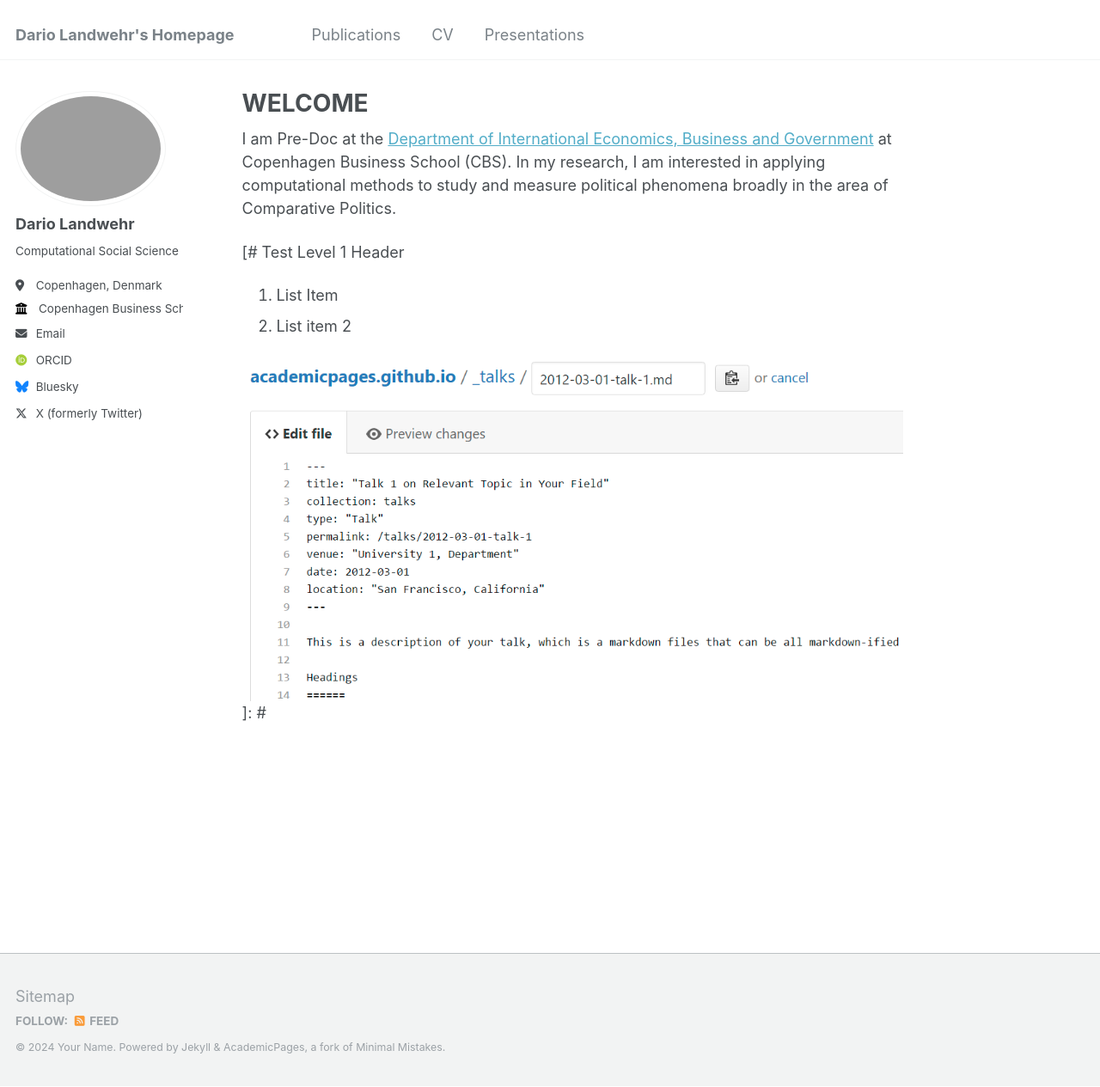
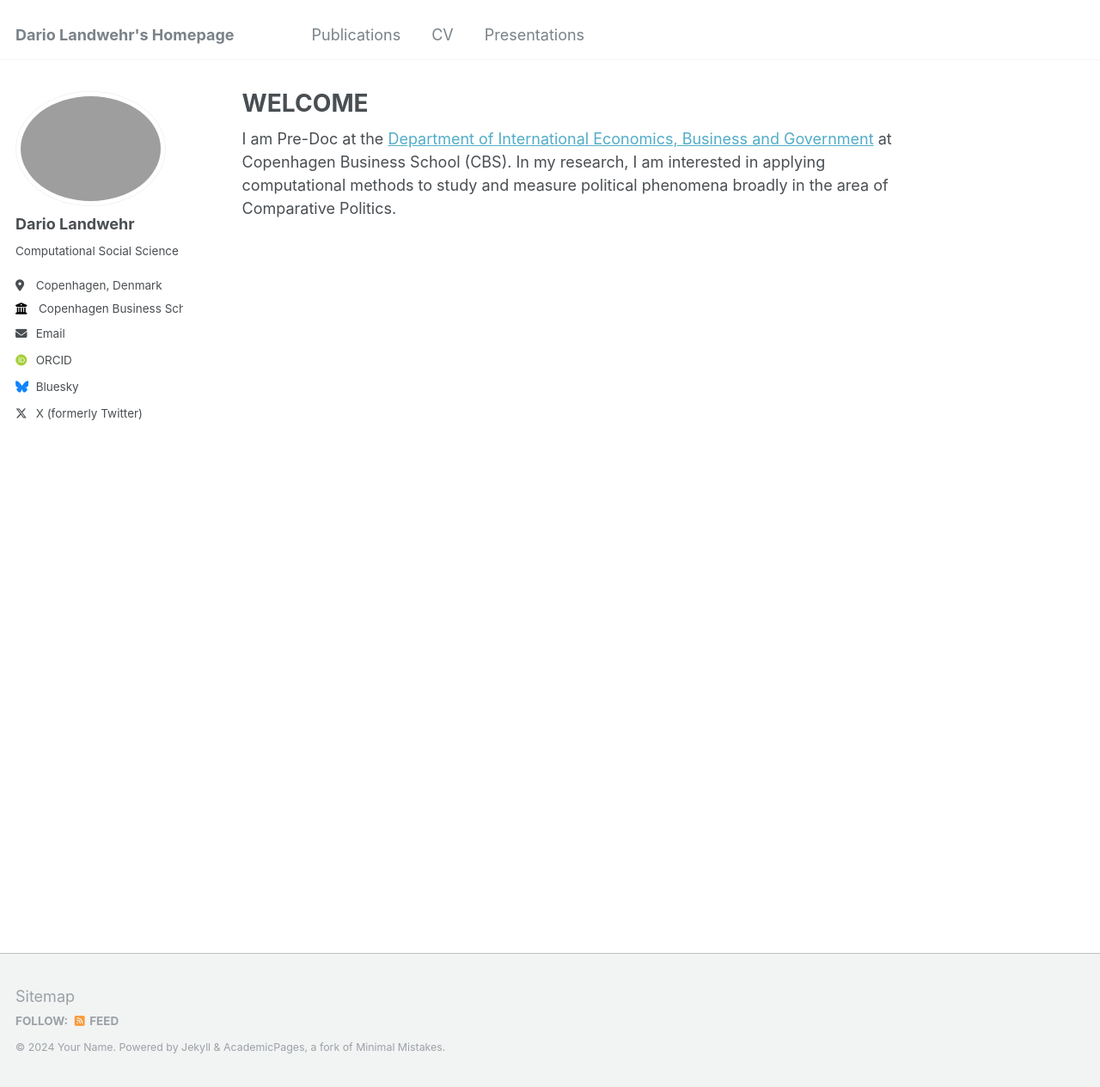
Before and after one commit to DarioLandwehr/DarioLandwehr.github.io, a Jekyll site: the page built from _pages/about.md, in a window 1280 px wide and 1265 px high. Shown: the whole window at 86% size. Built offline with Jekyll 4.4.1, drawn with Linux system fonts in a browser that asks for light colours; some web fonts are replaced.

Commit message:
Update about.md

```diff
--- a/_pages/about.md
+++ b/_pages/about.md
@@ -11,10 +11,4 @@ redirect_from:
 I am Pre-Doc at the [Department of International Economics, Business and Government](https://www.cbs.dk/en/research/departments-and-centres/department-of-international-economics-government-and-business/staff/dregb) at Copenhagen Business School (CBS).
 In my research, I am interested in applying computational methods to study and measure political phenomena broadly in the area of Comparative Politics.
 
-[THIS is hopefully just a comment]: #
-[# Test Level 1 Header
-
-1. List Item
-1. List item 2
-
-![random image](/images/editing-talk.png)]: #
+[link to image by SQUAREBRACKETS text and then in NORMALBRACKETS path in github like images slash image png]: #
```
